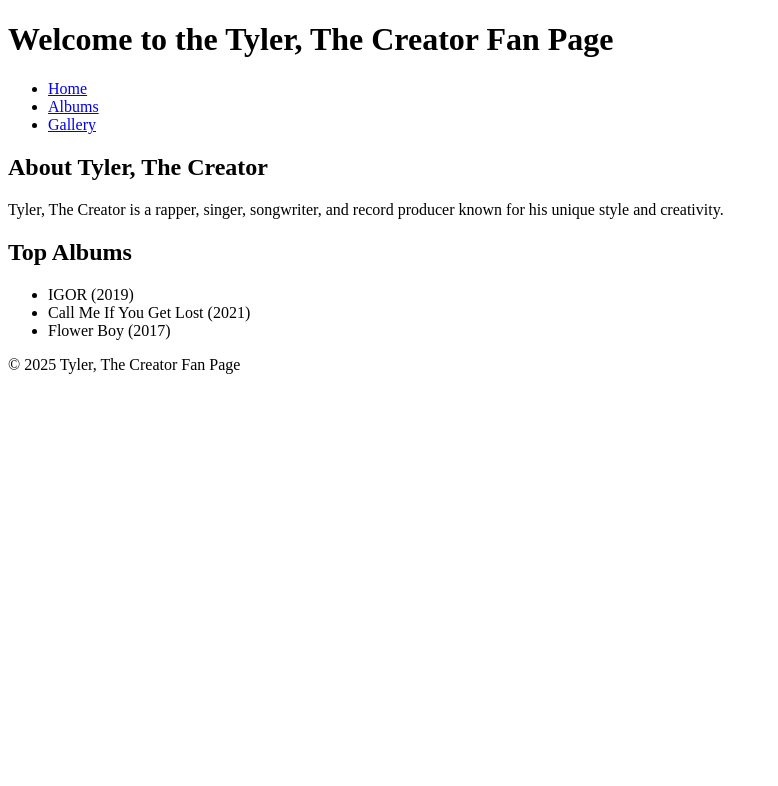
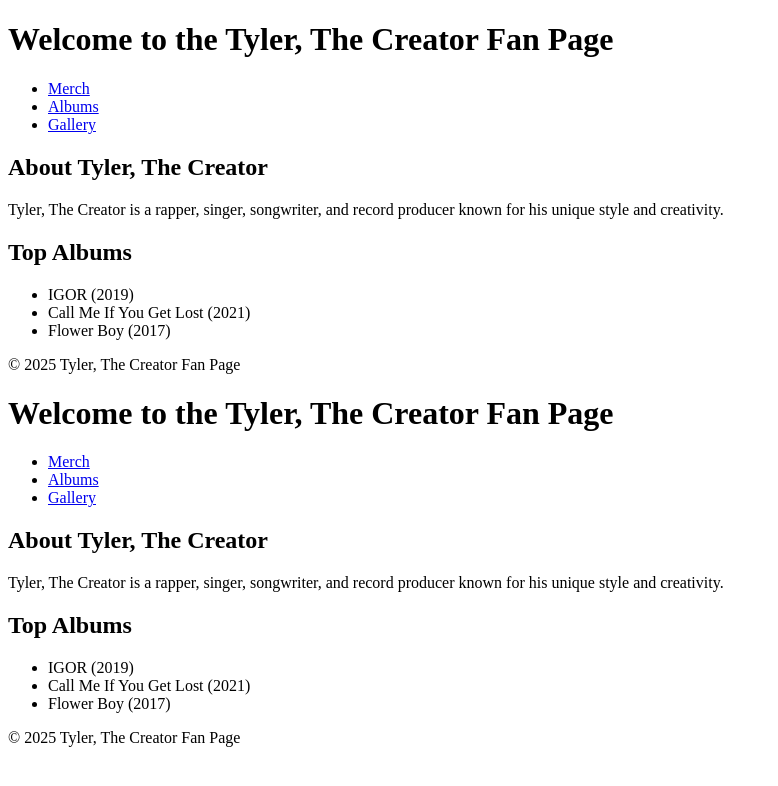
Before and after one commit to Colleennzhang/Colleennzhang.github.io, a plain HTML site: page index.html in a window 1280 px wide. Shown: the whole page, without its empty margins (0-778 px from the left). Drawn offline with Linux system fonts and the light colour scheme.

Commit message:
Update index.html

```diff
--- a/index.html
+++ b/index.html
@@ -1,18 +1,22 @@
 <!-- Colleen Zhang | Tyler, The Creator Fan Site | March 2025 -->
 <!DOCTYPE html>
+<html lang="en">
+<head>
+    <meta charset="UTF-8"><!DOCTYPE html>
 <html lang="en">
 <head>
     <meta charset="UTF-8">
     <meta name="viewport" content="width=device-width, initial-scale=1.0">
     <title>Tyler, The Creator Fan Page</title>
     <link rel="stylesheet" href="styles.css">
+    <link href="https://fonts.googleapis.com/css2?family=Poppins:wght@300;500;700&display=swap" rel="stylesheet">
 </head>
 <body>
     <header>
         <h1>Welcome to the Tyler, The Creator Fan Page</h1>
         <nav>
             <ul>
-                <li><a href="index.html">Home</a></li>
+                <li><a href="Merch.html">Merch</a></li>
                 <li><a href="albums.html">Albums</a></li>
                 <li><a href="gallery.html">Gallery</a></li>
             </ul>
@@ -37,3 +41,37 @@
     </footer>
 </body>
 </html>
+    <meta name="viewport" content="width=device-width, initial-scale=1.0">
+    <title>Tyler, The Creator Fan Page</title>
+    <link rel="stylesheet" href="styles.css">
+</head>
+<body>
+    <header>
+        <h1>Welcome to the Tyler, The Creator Fan Page</h1>
+        <nav>
+            <ul>
+                <li><a href="Merch.html">Merch</a></li>
+                <li><a href="albums.html">Albums</a></li>
+                <li><a href="gallery.html">Gallery</a></li>
+            </ul>
+        </nav>
+    </header>
+    <main>
+        <section>
+            <h2>About Tyler, The Creator</h2>
+            <p>Tyler, The Creator is a rapper, singer, songwriter, and record producer known for his unique style and creativity.</p>
+        </section>
+        <section>
+            <h2>Top Albums</h2>
+            <ul>
+                <li>IGOR (2019)</li>
+                <li>Call Me If You Get Lost (2021)</li>
+                <li>Flower Boy (2017)</li>
+            </ul>
+        </section>
+    </main>
+    <footer>
+        <p>&copy; 2025 Tyler, The Creator Fan Page</p>
+    </footer>
+</body>
+</html>
```
